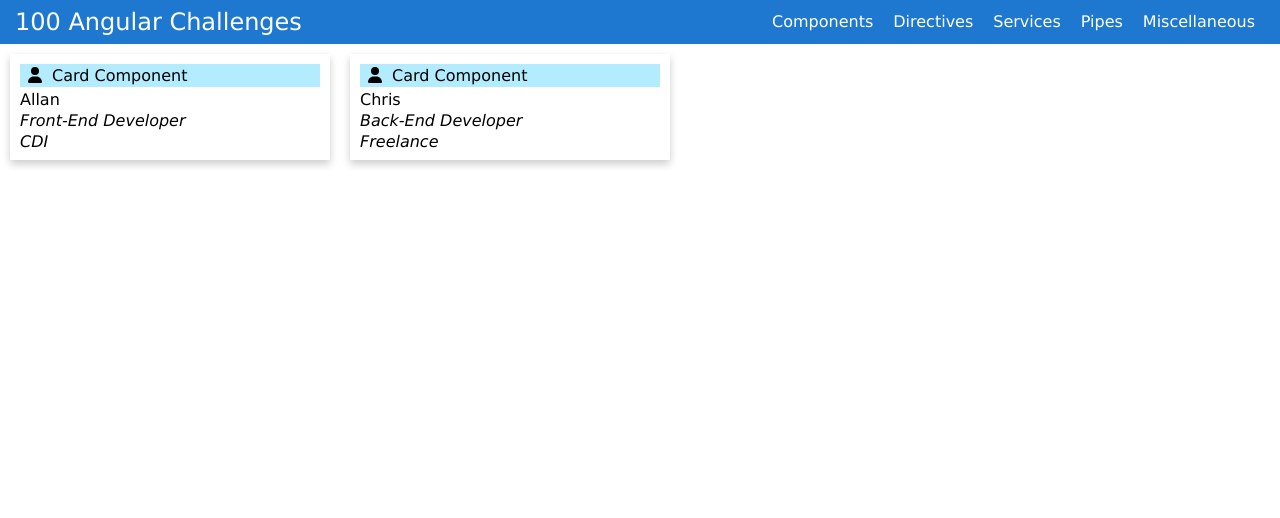
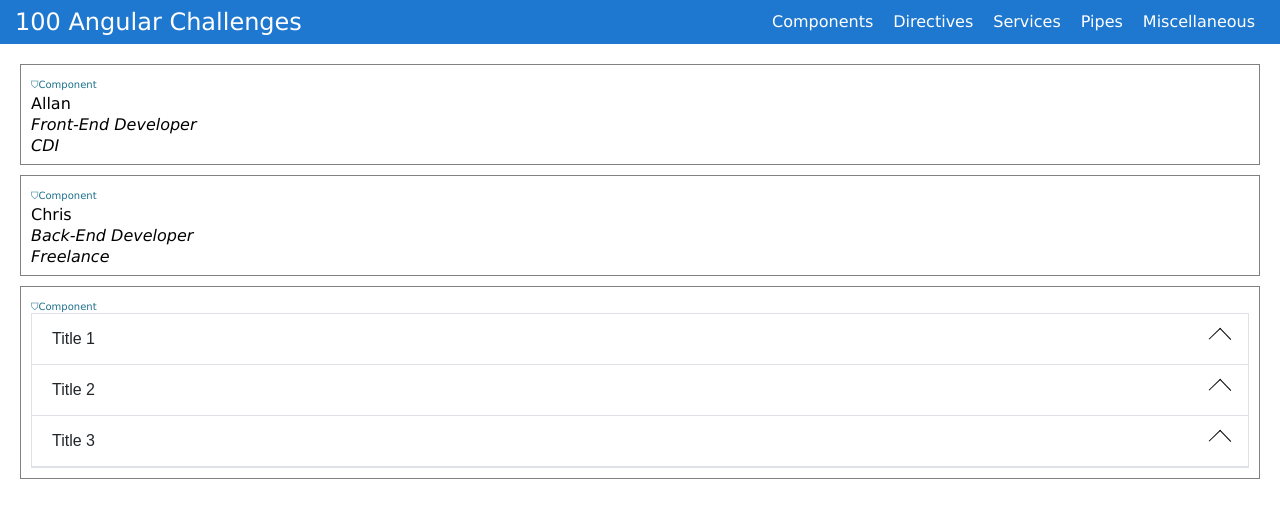
Before and after one commit to Portfolio-Allan-Rolle/100AngularChallenges, an Angular app: page / in a window 1280 px wide. Shown: the top 518 px of the page. Built offline with nearby package versions, Linux system fonts and the light colour scheme.

Commit message:
accordion component complete

```diff
--- a/src/app/app.component.html
+++ b/src/app/app.component.html
@@ -1,7 +1,16 @@
 <app-toolbar [title]="'100 Angular Challenges'"></app-toolbar>
+<main>
+  <div class="wrapper">
     <app-card [name]="'Allan'" [job]="'Front-End Developer'">
       <p>CDI</p>
     </app-card>
+  </div>
+  <div class="wrapper">
     <app-card [name]="'Chris'" [job]="'Back-End Developer'">
       <p>Freelance</p>
     </app-card>
+  </div>
+  <div class="wrapper">
+    <app-accordion [items]="accordionItems"></app-accordion>
+  </div>
+</main>
--- a/src/app/app.component.scss
+++ b/src/app/app.component.scss
@@ -0,0 +1,3 @@
+main {
+  padding: 10px;
+}
--- a/src/app/app.component.ts
+++ b/src/app/app.component.ts
@@ -1,14 +1,31 @@
 import { Component } from '@angular/core';
 import { ToolbarComponent } from './components/toolbar/toolbar.component';
 import { CardComponent } from './components/card/card.component';
-
+import { AccordionComponent } from './components/accordion/accordion.component';
+import { IAccordionItem } from './models';
 
 @Component({
   selector: 'app-root',
-  imports: [ToolbarComponent, CardComponent],
+  imports: [ToolbarComponent, CardComponent, AccordionComponent],
   templateUrl: './app.component.html',
   styleUrl: './app.component.scss',
 })
 export class AppComponent {
-
+  public accordionItems: IAccordionItem[] = [
+    {
+      title: 'Title 1',
+      content: 'I am the content of title 1',
+      isExpanded: false,
+    },
+    {
+      title: 'Title 2',
+      content: 'I am the content of title 2',
+      isExpanded: false,
+    },
+    {
+      title: 'Title 3',
+      content: 'I am the content of title 3',
+      isExpanded: false,
+    },
+  ];
 }
--- /dev/null
+++ b/src/app/components/accordion/accordion.component.html
@@ -0,0 +1,14 @@
+<div class="accordion">
+  @for (item of items(); track $index; let idx = $index) {
+  <div class="accordion_item">
+    <h2 class="accordion_title" [class.active]="item.isExpanded">
+      <button class="accordion_button" (click)="onSelectItem(item)">
+        {{ item.title }}
+      </button>
+    </h2>
+    <div class="accordion_content" [class.active]="item.isExpanded">
+      <p class="accordion_text">{{ item.content }}</p>
+    </div>
+  </div>
+  }
+</div>
--- /dev/null
+++ b/src/app/components/accordion/accordion.component.scss
@@ -0,0 +1,61 @@
+.accordion {
+  $parent: &;
+  border: 1px solid #dee2e6;
+
+  &_item {
+    border-bottom: 1px solid #dee2e6;
+  }
+
+  &_title {
+    transition: background-color 0.2s ease-out;
+    display: flex;
+    align-items: center;
+
+    &:after {
+      content: "";
+      display: block;
+      width: 15px;
+      height: 15px;
+      border-left: 1px solid;
+      border-top: 1px solid;
+      transition: transform 0.2s ease-out;
+      transform: rotate(46deg);
+      transform-origin: center center;
+      position: relative;
+      right: 20px;
+    }
+
+    &.active {
+      background-color: #c3cfe0;
+      &:after {
+        transform: rotate(225deg);
+      }
+    }
+  }
+  &_button {
+    color: #212529;
+    border: none;
+    background: none;
+    font-size: 1rem;
+    padding: 1rem 1.25rem;
+    text-align: left;
+    width: 100%;
+    border-bottom: 1px solid #dee2e6;
+
+    &:last-of-type {
+      border-bottom: none;
+    }
+
+    &:hover {
+      cursor: pointer;
+    }
+  }
+  &_content {
+    display: none;
+    padding: 1rem;
+
+    &.active {
+      display: block;
+    }
+  }
+}
--- /dev/null
+++ b/src/app/components/accordion/accordion.component.ts
@@ -0,0 +1,16 @@
+import { Component, input } from '@angular/core';
+import { IAccordionItem } from '../../models';
+
+@Component({
+  selector: 'app-accordion',
+  imports: [],
+  templateUrl: './accordion.component.html',
+  styleUrl: './accordion.component.scss',
+})
+export class AccordionComponent {
+  items = input.required<IAccordionItem[]>();
+
+  onSelectItem(item: IAccordionItem) {
+    item.isExpanded = !item.isExpanded;
+  }
+}
--- a/src/app/components/card/card.component.html
+++ b/src/app/components/card/card.component.html
@@ -1,8 +1,4 @@
 <div class="card">
-  <header class="card_header">
-    <fa-icon [icon]="faUser"></fa-icon>
-    <span class="card_title">Card Component</span>
-  </header>
   <div class="card_container">
     <h4>
       <b>{{ name() }}</b>
--- a/src/app/components/card/card.component.scss
+++ b/src/app/components/card/card.component.scss
@@ -1,21 +1,5 @@
 .card {
   $parent: &;
-  box-shadow: 0 4px 8px 0 rgba(0, 0, 0, 0.2);
-  transition: 0.3s;
-  width: 100%;
-  max-width: 320px;
-  padding: 10px;
-  margin: 10px;
-  display: inline-block;
-
-  @media screen and (max-width: 320px) {
-    margin: 10px 0 0 0;
-  }
-
-  &_header {
-    background-color: #b3ecff;
-    padding: 3px 8px;
-  }
 
   &_title {
     margin-left: 10px;
@@ -35,10 +19,4 @@
       }
     }
   }
-
-  &:hover {
-    @media screen and (min-width: 1200px) {
-      box-shadow: 0 8px 16px 0 rgba(0, 0, 0, 0.2);
-    }
-  }
 }
--- /dev/null
+++ b/src/app/models.ts
@@ -0,0 +1,5 @@
+export interface IAccordionItem {
+    title: string,
+    content: string,
+    isExpanded: boolean
+}
--- a/src/styles.scss
+++ b/src/styles.scss
@@ -130,3 +130,5 @@ table {
   border-collapse: collapse;
   border-spacing: 0;
 }
+
+@import url(styles/_wrappers.scss);
--- /dev/null
+++ b/src/styles/_wrappers.scss
@@ -0,0 +1,11 @@
+.wrapper {
+  border: 1px solid grey;
+  padding: 10px;
+  margin: 10px;
+  position: relative;
+  &::before {
+    content: "\26C9 Component";
+    font-size: 10px;
+    color: #1c708c;
+  }
+}
```
Also changed, not shown: 2 other files (tests, documents, lock files or other folders). Lines whose indentation alone changed are shown as unchanged.
